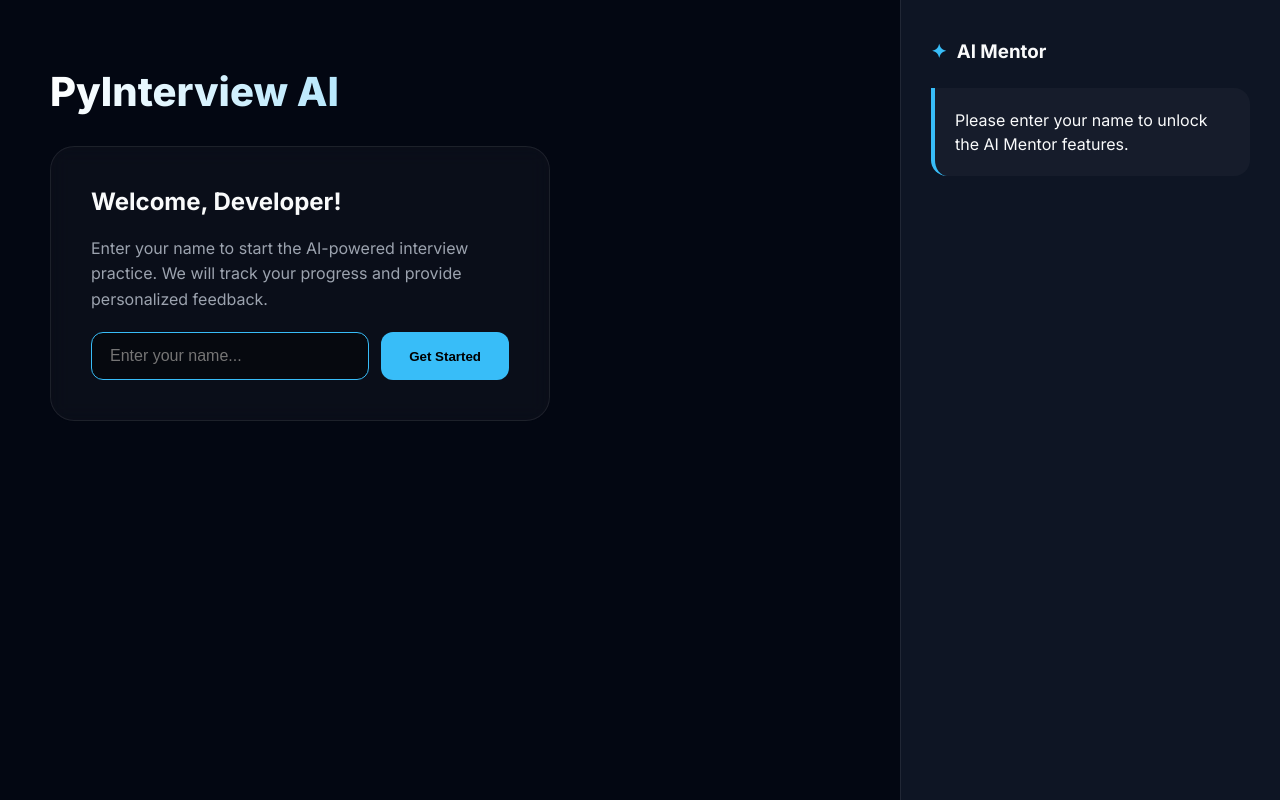
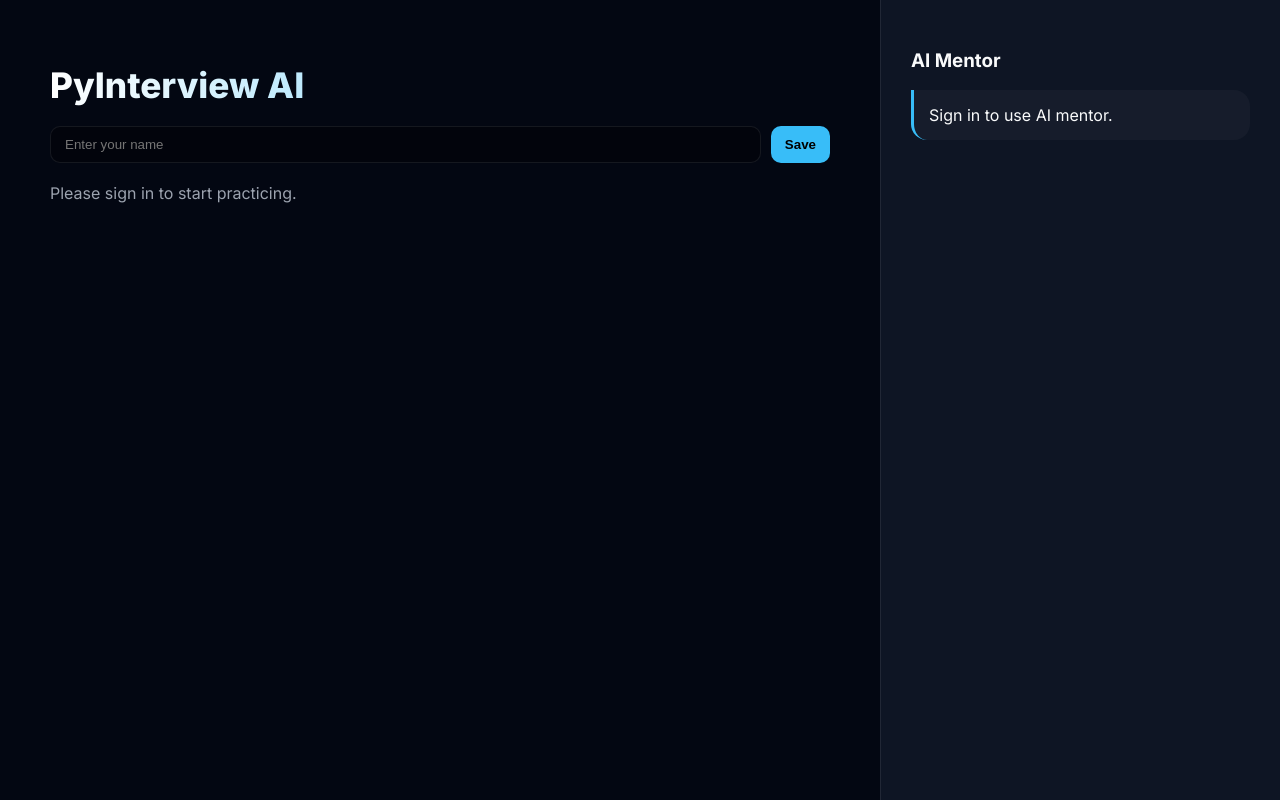
Before and after one commit to Alusmac/pyinterviewai, a Django app: page / in a window 1280 px wide. Run offline with Django 5.2, Linux system fonts and the light colour scheme.

Commit message:
adding buttom username1

```diff
--- a/templates/home.html
+++ b/templates/home.html
@@ -1,5 +1,5 @@
 <!DOCTYPE html>
-<html lang="uk">
+<html lang="en">
 <head>
     <meta charset="UTF-8">
     <meta name="viewport" content="width=device-width, initial-scale=1.0">
@@ -22,305 +22,304 @@
             --glass: rgba(255, 255, 255, 0.03);
         }
 
-        * { box-sizing: border-box; transition: all 0.2s ease; }
+        * {
+            box-sizing: border-box;
+        }
 
         body {
             margin: 0;
             font-family: 'Inter', sans-serif;
             background: var(--bg);
             color: var(--text);
-            overflow-x: hidden;
         }
 
-        .page-wrapper {
+        .layout {
             display: flex;
             max-width: 1600px;
             margin: auto;
             min-height: 100vh;
         }
 
-        /* MAIN CONTENT */
-        .main-content {
+        /* MAIN */
+        .main {
             flex: 2;
             padding: 40px 50px;
         }
 
         h1 {
-            font-size: 2.5rem;
+            font-size: 2.2rem;
             font-weight: 800;
             background: linear-gradient(to right, #fff, var(--accent));
             -webkit-background-clip: text;
             -webkit-text-fill-color: transparent;
-            margin-bottom: 30px;
+            margin-bottom: 20px;
         }
 
-        /* LOGIN FORM CARD */
-        .login-box {
-            background: var(--glass);
-            border: 1px solid var(--border);
-            padding: 40px;
-            border-radius: 24px;
-            max-width: 500px;
-            backdrop-filter: blur(10px);
+        /* AUTH */
+        .auth-box {
+            margin-bottom: 20px;
+            color: var(--muted);
         }
 
-        .input-group {
+        .auth-form {
             display: flex;
-            gap: 12px;
-            margin-top: 20px;
+            gap: 10px;
+            margin-bottom: 15px;
         }
 
-        input[type="text"] {
+        .auth-input {
             flex: 1;
-            background: rgba(0,0,0,0.4);
+            padding: 10px 14px;
+            border-radius: 10px;
             border: 1px solid var(--border);
-            padding: 14px 18px;
-            border-radius: 12px;
+            background: rgba(0,0,0,0.3);
             color: white;
-            font-size: 16px;
             outline: none;
         }
 
-        input[type="text"]:focus { border-color: var(--accent); }
-
-        .btn-primary {
+        .auth-btn {
+            padding: 10px 14px;
+            border-radius: 10px;
+            border: none;
             background: var(--accent);
-            color: #000;
-            border: none;
-            padding: 14px 28px;
-            border-radius: 12px;
+            color: black;
             font-weight: 700;
             cursor: pointer;
         }
 
-        /* DASHBOARD STATS */
-        .dashboard-card {
+        /* DASHBOARD */
+        .dashboard {
             display: flex;
             justify-content: space-between;
             align-items: center;
             background: var(--glass);
             border: 1px solid var(--border);
             border-radius: 18px;
-            padding: 20px 25px;
-            margin-bottom: 40px;
+            padding: 18px 20px;
+            margin: 20px 0 30px;
+            backdrop-filter: blur(12px);
         }
 
-        .stats-row { display: flex; gap: 30px; }
-        .stat { display: flex; flex-direction: column; }
-        .label { font-size: 11px; color: var(--muted); text-transform: uppercase; letter-spacing: 0.5px; }
-        .value { font-size: 22px; font-weight: 800; font-family: 'JetBrains Mono'; }
+        .stats {
+            display: flex;
+            gap: 25px;
+        }
+
+        .stat .label {
+            font-size: 10px;
+            color: var(--muted);
+        }
+
+        .stat .value {
+            font-size: 18px;
+            font-weight: 800;
+            font-family: 'JetBrains Mono', monospace;
+        }
 
         .success { color: var(--success); }
         .error { color: var(--error); }
         .accent { color: var(--accent); }
 
-        /* NOTION STYLE PROFILE LINK */
-        .notion-card {
-            display: flex; align-items: center; gap: 15px;
-            padding: 12px 20px; border-radius: 14px;
-            border: 1px solid var(--border); background: rgba(255,255,255,0.03);
-            text-decoration: none; color: var(--text);
-        }
-        .notion-card:hover { border-color: var(--accent); background: rgba(56, 189, 248, 0.1); transform: translateX(5px); }
-
-        /* QUESTIONS GRID */
-        .questions-grid {
-            display: grid;
-            grid-template-columns: repeat(auto-fill, minmax(280px, 1fr));
-            gap: 20px;
+        /* FILTERS */
+        .filters {
+            display: flex;
+            gap: 10px;
+            margin-bottom: 20px;
         }
 
-        .question-card {
+        .filters a {
+            padding: 10px 14px;
+            border-radius: 10px;
+            border: 1px solid var(--border);
+            background: var(--glass);
+            color: var(--text);
+            text-decoration: none;
+            font-size: 13px;
+        }
+
+        /* QUESTIONS */
+        .grid {
+            display: grid;
+            grid-template-columns: repeat(auto-fill, minmax(240px, 1fr));
+            gap: 12px;
+        }
+
+        .card {
             background: var(--card-bg);
             border: 1px solid var(--border);
-            padding: 24px;
-            border-radius: 20px;
+            padding: 16px;
+            border-radius: 16px;
             text-decoration: none;
             color: inherit;
-            display: flex;
-            flex-direction: column;
-            justify-content: space-between;
-            height: 100%;
         }
 
-        .question-card:hover {
+        .card:hover {
             border-color: var(--accent);
-            transform: translateY(-5px);
-            background: rgba(255,255,255,0.05);
+            transform: translateY(-3px);
         }
 
-        .level-badge {
-            align-self: flex-start;
+        .badge {
             font-size: 10px;
-            font-weight: 700;
-            padding: 5px 10px;
-            border-radius: 8px;
-            background: rgba(56, 189, 248, 0.1);
-            color: var(--accent);
-            text-transform: uppercase;
-            margin-top: 15px;
+            padding: 4px 8px;
+            border-radius: 6px;
+            background: rgba(255,255,255,0.05);
+            display: inline-block;
+            margin-top: 10px;
         }
 
         /* SIDEBAR */
-        .ai-sidebar {
+        .sidebar {
             flex: 1;
-            max-width: 380px;
+            max-width: 400px;
             background: var(--sidebar-bg);
             border-left: 1px solid var(--border);
-            padding: 40px 30px;
+            padding: 30px;
             position: sticky;
             top: 0;
             height: 100vh;
         }
 
-        .ai-bubble {
+        .bubble {
             background: var(--glass);
-            border-left: 4px solid var(--accent);
-            padding: 20px;
+            border-left: 3px solid var(--accent);
+            padding: 15px;
             border-radius: 0 16px 16px 16px;
-            line-height: 1.5;
-            margin-bottom: 20px;
+            margin-bottom: 10px;
         }
 
         textarea {
             width: 100%;
-            min-height: 120px;
-            background: rgba(0,0,0,0.3);
+            min-height: 100px;
+            background: rgba(0,0,0,0.4);
             border: 1px solid var(--border);
-            border-radius: 16px;
-            padding: 15px;
+            border-radius: 12px;
+            padding: 12px;
             color: white;
-            font-family: inherit;
-            resize: none;
-            outline: none;
         }
-        textarea:focus { border-color: var(--accent); }
 
-        .btn-send {
+        .send {
             width: 100%;
+            margin-top: 10px;
+            padding: 12px;
+            border-radius: 12px;
+            border: none;
             background: var(--accent);
-            color: #000;
-            font-weight: 800;
-            border: none;
-            padding: 16px;
-            border-radius: 14px;
-            margin-top: 15px;
+            color: black;
+            font-weight: 700;
             cursor: pointer;
         }
-
-        /* FILTERS */
-        .filters { display: flex; gap: 12px; margin-bottom: 30px; }
-        .btn-filter {
-            padding: 8px 16px; border-radius: 10px;
-            border: 1px solid var(--border); background: var(--glass);
-            color: var(--muted); text-decoration: none; font-size: 14px;
-        }
-        .btn-filter:hover, .btn-filter.active { background: #fff; color: #000; border-color: #fff; }
-
     </style>
 </head>
 
 <body>
 
-<div class="page-wrapper">
+<div class="layout">
 
-    <main class="main-content">
+    <!-- MAIN -->
+    <main class="main">
+
         <h1>PyInterview AI</h1>
 
+        <!-- AUTH BLOCK -->
+        <div class="auth-box">
+
+            {% if not username %}
+            <form method="POST" action="{% url 'set_user' %}" class="auth-form">
+                {% csrf_token %}
+
+                <input type="text" name="username" placeholder="Enter your name" class="auth-input" required>
+
+                <button type="submit" class="auth-btn">Save</button>
+            </form>
+            {% else %}
+                <div>
+                    Logged in as <b style="color: white;">{{ username }}</b>
+                </div>
+            {% endif %}
+
+        </div>
+
         {% if username %}
-            <!-- ВІДОБРАЖАЄТЬСЯ, ЯКЩО КОРИСТУВАЧ УВІЙШОВ -->
-            <div class="dashboard-card">
-                <div class="stats-row">
+
+        <!-- DASHBOARD -->
+        {% if user_score %}
+        <div class="dashboard">
+
+            <div class="stats">
+
                 <div class="stat">
                     <div class="label">Correct</div>
-                        <div class="value success">{{ user_score.correct|default:0 }}</div>
+                    <div class="value success">{{ user_score.correct }}</div>
                 </div>
+
                 <div class="stat">
                     <div class="label">Wrong</div>
-                        <div class="value error">{{ user_score.wrong|default:0 }}</div>
+                    <div class="value error">{{ user_score.wrong }}</div>
                 </div>
+
                 <div class="stat">
                     <div class="label">Total</div>
-                        <div class="value accent">{{ total_answered|default:0 }}</div>
+                    <div class="value accent">
+                        {{ user_score.correct|add:user_score.wrong }}
                     </div>
                 </div>
 
-                <a href="{% url 'profile' %}" class="notion-card">
-                    <span style="font-size: 24px;">📊</span>
-                    <div style="display: flex; flex-direction: column;">
-                        <span style="font-weight: 700; font-size: 14px;">My Stats</span>
-                        <span style="color: var(--muted); font-size: 11px;">View history</span>
-                    </div>
-                    <span style="color: var(--accent);">→</span>
-                </a>
             </div>
 
+        </div>
+        {% endif %}
+
+        <!-- FILTERS -->
         <div class="filters">
-                <a class="btn-filter active" href="/">All Questions</a>
-                <a class="btn-filter" href="/level/junior/">Junior</a>
-                <a class="btn-filter" href="/level/mid/">Mid</a>
-                <a class="btn-filter" href="/level/senior/">Senior</a>
+            <a href="/">All</a>
+            <a href="/level/junior/">Junior</a>
+            <a href="/level/mid/">Mid</a>
+            <a href="/level/senior/">Senior</a>
         </div>
 
-            <div class="questions-grid">
+        <!-- QUESTIONS -->
+        <div class="grid">
             {% for q in questions %}
-                <a href="/question/{{ q.id }}/" class="question-card">
-                    <div style="font-size: 16px; font-weight: 600; line-height: 1.4;">{{ q.text }}</div>
-                    <div class="level-badge">{{ q.level }}</div>
+            <a href="/question/{{ q.id }}/" class="card">
+                <div>{{ q.text }}</div>
+                <div class="badge">{{ q.level }}</div>
             </a>
-                {% empty %}
-                <p style="color: var(--muted);">No questions found in database. Add some via Admin!</p>
             {% endfor %}
         </div>
 
         {% else %}
-            <!-- ВІДОБРАЖАЄТЬСЯ, ЯКЩО ТРЕБА ВВЕСТИ ІМ'Я -->
-            <div class="login-box">
-                <h2 style="margin-top: 0;">Welcome, Developer!</h2>
-                <p style="color: var(--muted); line-height: 1.6;">Enter your name to start the AI-powered interview practice. We will track your progress and provide personalized feedback.</p>
+            <p style="color: var(--muted);">Please sign in to start practicing.</p>
+        {% endif %}
 
-                <form action="{% url 'login' %}" method="POST" class="input-group">
-                    {% csrf_token %}
-                    <input type="text" name="username" placeholder="Enter your name..." required autofocus>
-                    <button type="submit" class="btn-primary">Get Started</button>
-                </form>
-            </div>
-        {% endif %}
     </main>
 
-    <aside class="ai-sidebar">
-        <h3 style="margin-top: 0; margin-bottom: 25px; display: flex; align-items: center; gap: 10px;">
-            <span style="color: var(--accent);">✦</span> AI Mentor
-        </h3>
+    <!-- SIDEBAR -->
+    <aside class="sidebar">
 
-        <div class="ai-bubble" id="chat-bubble">
+        <h3>AI Mentor</h3>
+
+        <div class="bubble">
             {% if username %}
-                Hello <b>{{ username }}</b>! I'm your AI mentor. Choose a question or ask me anything about Python.
+                Welcome back, {{ username }}!
             {% else %}
-                Please enter your name to unlock the AI Mentor features.
+                Sign in to use AI mentor.
             {% endif %}
         </div>
 
         {% if username %}
-        <textarea id="ai-input" placeholder="Type your question here..."></textarea>
-        <button class="btn-send" onclick="sendChat()">Analyze & Ask</button>
+        <textarea id="answer" placeholder="Ask AI..."></textarea>
+        <button class="send" onclick="sendChat()">Analyze</button>
         {% endif %}
+
     </aside>
 
 </div>
 
 <script>
 async function sendChat() {
-    const input = document.getElementById("ai-input");
-    const bubble = document.getElementById("chat-bubble");
-    const message = input.value.trim();
-
+    const message = document.getElementById("answer").value;
     if (!message) return;
 
-    bubble.innerHTML = "<i>AI is thinking...</i>";
-    input.value = "";
-
-    try {
     const res = await fetch("/ai-chat/", {
         method: "POST",
         headers: {
@@ -331,10 +330,9 @@ async function sendChat() {
     });
 
     const data = await res.json();
-        bubble.innerHTML = `<b>AI:</b><br>${data.response}`;
-    } catch (e) {
-        bubble.innerHTML = "<span style='color: var(--error);'>Error connecting to AI.</span>";
-    }
+
+    document.querySelector(".bubble").innerHTML =
+        `<b>AI:</b><br>${data.response || data.reply || ""}<br><small>${data.tip || ""}</small>`;
 }
 </script>
 
```
Lines whose indentation alone changed are shown as unchanged.
